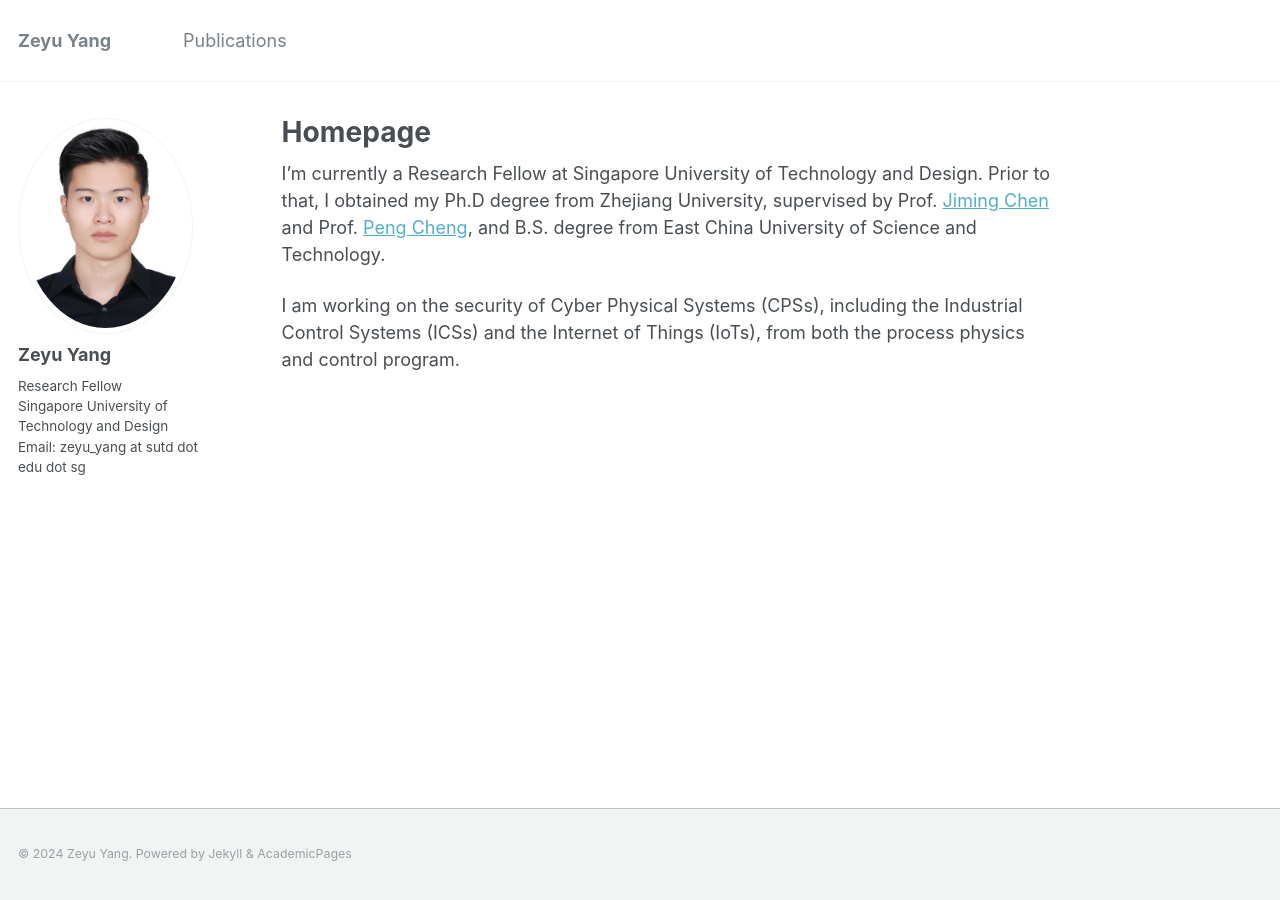
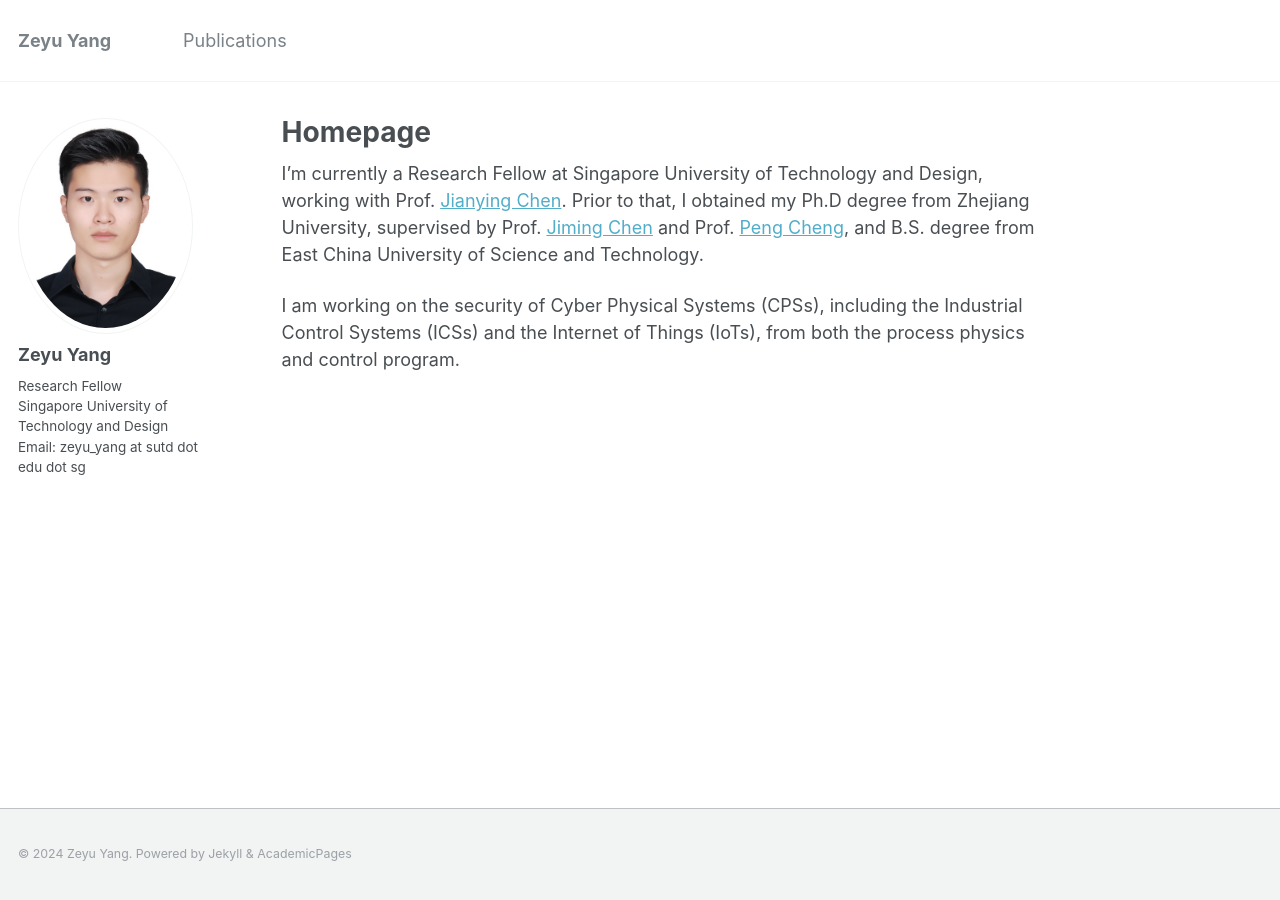
Before and after one commit to zeyuid/zeyuid.github.io, a Jekyll site: the page built from _pages/about.md, in a window 1280 px wide. Built offline with Jekyll 4.4.1, drawn with Linux system fonts in a browser that asks for light colours.

Commit message:
add file

```diff
--- a/_pages/about.md
+++ b/_pages/about.md
@@ -8,7 +8,7 @@ redirect_from:
   - /about.html
 ---
 
-I'm currently a Research Fellow at Singapore University of Technology and Design.
+I'm currently a Research Fellow at Singapore University of Technology and Design, working with Prof. [Jianying Chen](http://jianying.space).
 Prior to that, I obtained my Ph.D degree from Zhejiang University, supervised by Prof. [Jiming Chen](https://person.zju.edu.cn/jmchen) and Prof. [Peng Cheng](https://person.zju.edu.cn/cp), and B.S. degree from East China University of Science and Technology.
 <!-- I was a visiting student at CISPA − Helmholtz Center for Information Security, supervised by Prof. [Michael Backes](https://cispa.saarland/people/backes/) and Dr. [Yang Zhang](https://cispa.saarland/people/yang.zhang/). -->
 
```
